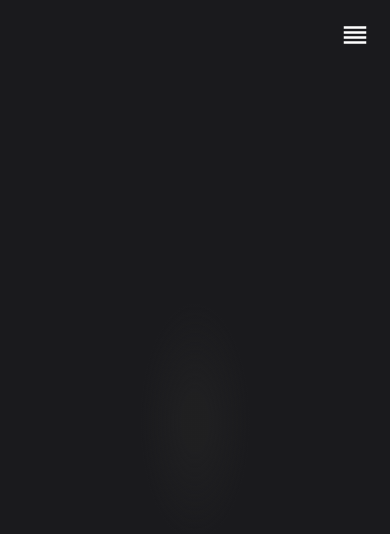
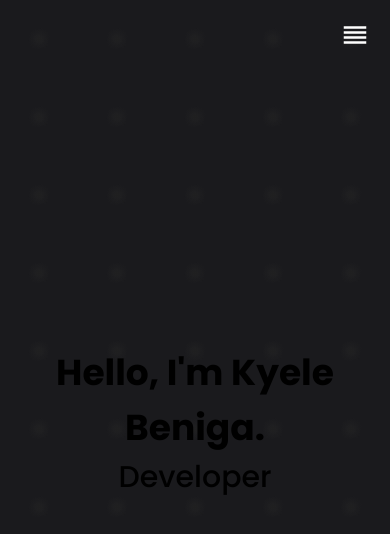
Before and after one commit to kyelebeniga/kyelebeniga.github.io, a React (Create React App) app: page / in a window 390 px wide. Shown: the top 534 px of the page. Built offline with nearby package versions, Linux system fonts and the light colour scheme.

Commit message:
Fixed navbar bug in mobile view

```diff
--- a/src/components/Home.js
+++ b/src/components/Home.js
@@ -1,9 +1,13 @@
 import React from 'react'
+import '../styles/Home.css'
 
 function Home() {
   return (
     <>
-      <div className='landingPage'></div>
+      <div className='landingPage'>
+        <h1>Hello, I'm <span>Kyele Beniga.</span></h1>
+        <h2>Developer</h2>
+      </div>
     </>
   )
 }
--- /dev/null
+++ b/src/styles/Home.css
@@ -0,0 +1,14 @@
+.landingPage{
+    height: 100vh;
+    display: flex;
+    flex-direction: column;
+    justify-content: center;
+    text-align: center;
+}
+h1{
+    font-size: 36px;
+}
+h2{
+    font-size: 30px;
+    font-weight: 500;
+}
--- a/src/styles/Navbar.css
+++ b/src/styles/Navbar.css
@@ -8,13 +8,11 @@ a{
     color: inherit;
     text-decoration: none;
 }
-body{
-    height: 200vh;
-}
 nav{
     height: 120px;
+    position: fixed;
+    width: 100%;
     display: flex;
-    width: 100%;
     transition: 0.4s;
     padding-left: 50px;
     color: white;
@@ -71,9 +69,6 @@ ul li a:hover:after{
 .toggleButton svg {
     font-size: 30px;
 }
-#close{
-    position: fixed;
-}
 #open{
     height: 100vh;
     justify-content: flex-end;
@@ -96,9 +91,6 @@ ul li a:hover:after{
     display: none;
 }
 @media only screen and (max-width: 600px) {
-    body{
-        height: 200vh;
-    }
     .toggleButton{
         width: 100%;
         display: flex;
@@ -113,16 +105,17 @@ ul li a:hover:after{
     .links{
         padding-top: 20px;
         width: 100%;
-        position: fixed;
     }
     .logo, #close ul{
         display: none;
     }
-    nav.sticky{
-        height: inherit;
-        background: inherit;
-    }
     nav{
         padding-left: 0;
+        height: auto;
+    }
+    nav.sticky{
+        height: initial;
+        padding: 0;
+        background: none;
     }
 }
```
